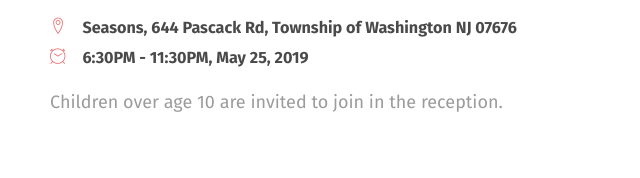
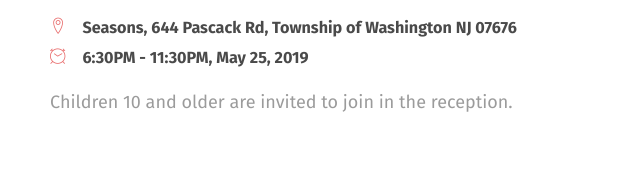
Before and after one commit to jtr924/jtr924.github.io, a plain HTML site: page index.html in a window 1280 px wide. Shown: the part 1466-1644 px from the top of the page, 410-1050 px from the left. Drawn offline with Linux system fonts and the light colour scheme.

Commit message:
fixing 10 and over copy

```diff
--- a/index.html
+++ b/index.html
@@ -96,7 +96,7 @@
 								<li><span class="lnr lnr-clock"></span>6:30PM - 11:30PM, May 25, 2019</li>
 							</ul>
 							<div class="desc">
-								<p>Children over age 10 are invited to join in the reception.</p>
+								<p>Children 10 and older are invited to join in the reception.</p>
 							</div>
 						</div>
 					</li>
```
